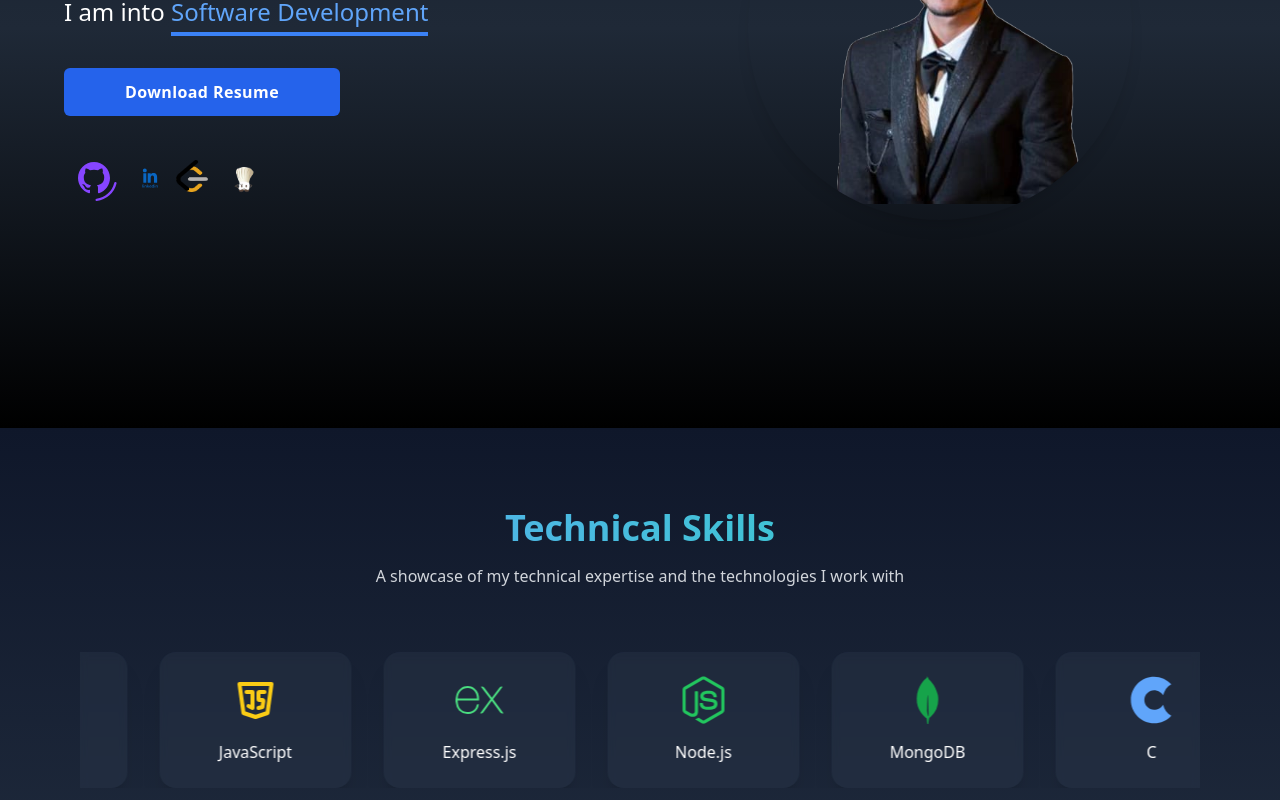
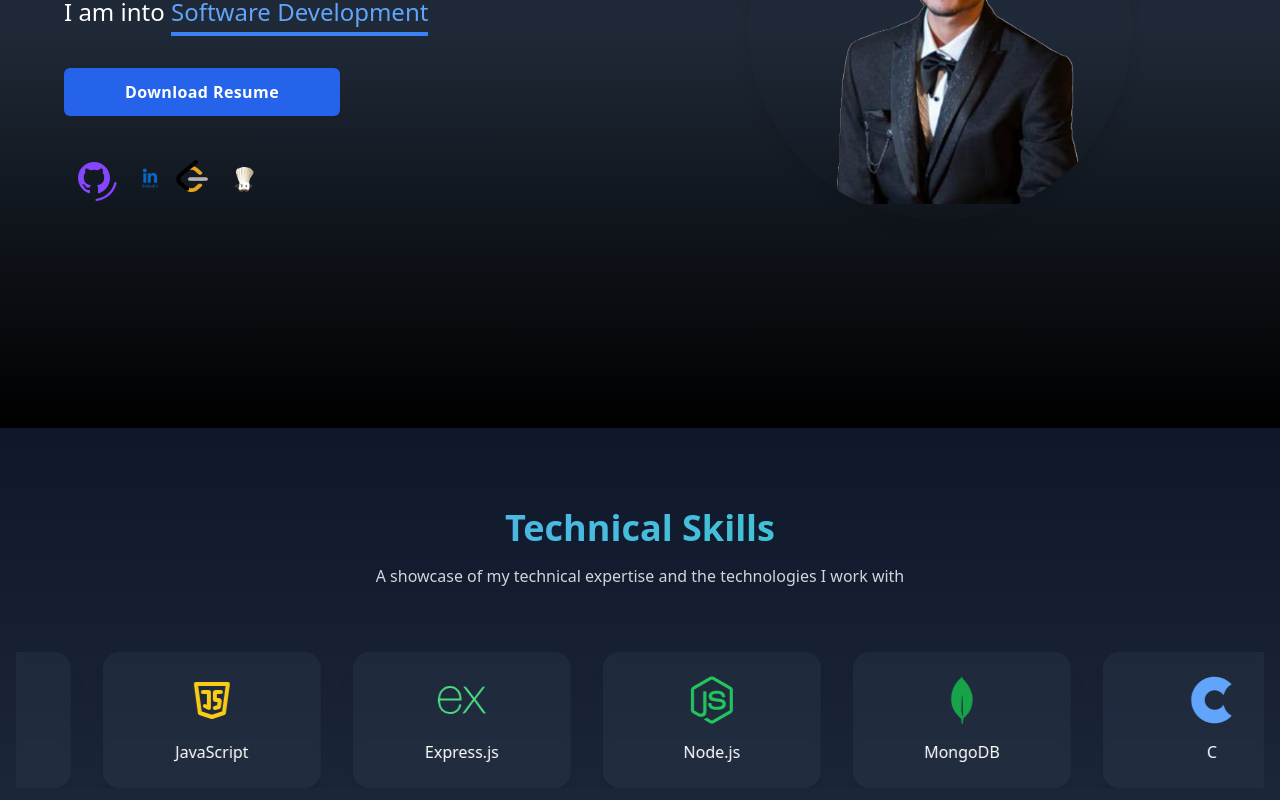
Before and after one commit to KushKK29/kush-portfolio, a React (Vite) app: page / in a window 1280 px wide. Shown: the part 372-1172 px from the top of the page. Built offline with nearby package versions, Linux system fonts and the light colour scheme.

Commit message:
add:last comit

```diff
--- a/src/App.jsx
+++ b/src/App.jsx
@@ -10,7 +10,7 @@ import Contact from "./componenets/Contact";
 import MagicCursor from "./componenets/MagicCursor";
 const App = () => {
   return (
-    <div className="bg-slate-800 min-h-screen text-white flex flex-col">
+    <div className="bg-slate-800 min-h-screen w-full text-white flex flex-col overflow-hidden">
       {/* Add MagicCursor */}
       <MagicCursor />
 
--- a/src/componenets/Skills.jsx
+++ b/src/componenets/Skills.jsx
@@ -59,7 +59,7 @@ const Skills = () => {
 
   return (
     <div className="py-20 bg-gradient-to-b from-slate-900 to-slate-800">
-      <div className="max-w-6xl mx-auto px-4">
+      <div className="mx-auto px-4">
         <div className="text-center mb-16">
           <h2 className="text-4xl font-bold bg-gradient-to-r from-blue-400 to-teal-400 bg-clip-text text-transparent mb-4">
             Technical Skills
```
